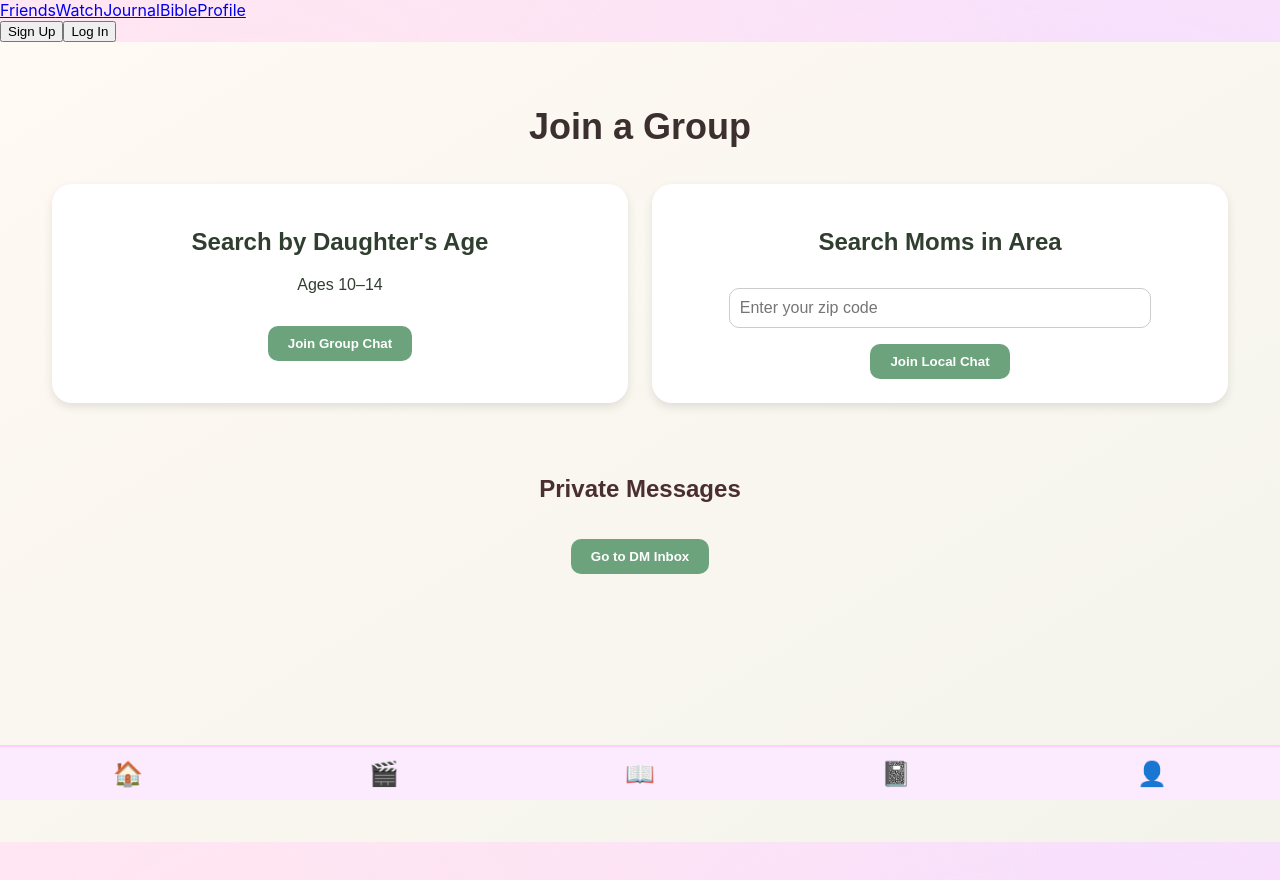
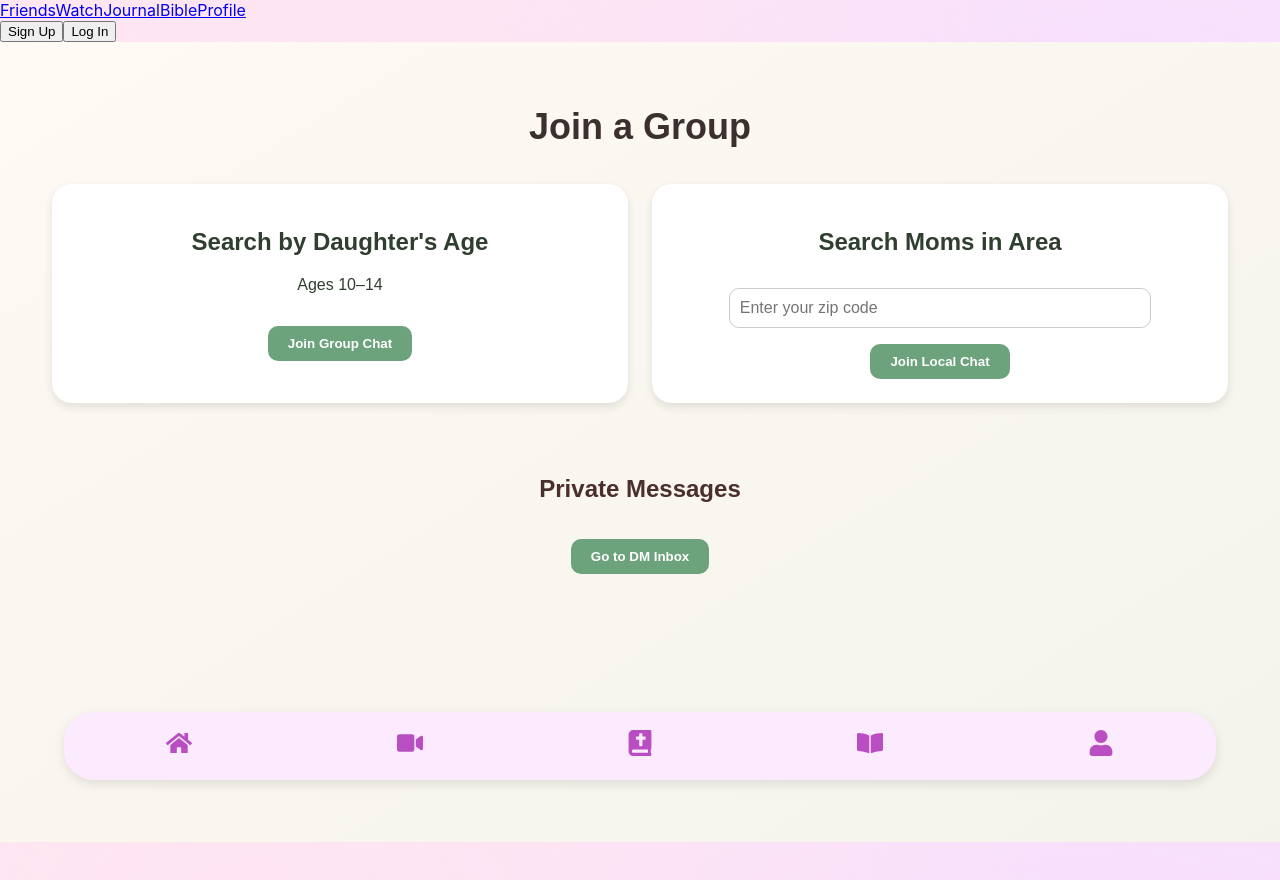
Before and after one commit to ESelf2025/my-vscode-project, a React (Create React App) app: page /guardian-community in a window 1280 px wide. Shown: the top 880 px of the page. Built offline with nearby package versions, Linux system fonts and the light colour scheme; no server answers.

Commit message:
Upgraded nav bar to React Icons and styled it all cute 💖

```diff
--- a/src/BottomNavBar.js
+++ b/src/BottomNavBar.js
@@ -1,14 +1,15 @@
 import React from 'react';
 import { Link } from 'react-router-dom';
+import { FaHome, FaVideo, FaBible, FaBookOpen, FaUser } from 'react-icons/fa';
 
 const BottomNavBar = () => {
   return (
     <div style={styles.navBar}>
-      <Link to="/" style={styles.icon}>🏠</Link>
-      <Link to="/watch" style={styles.icon}>🎬</Link>
-      <Link to="/bible" style={styles.icon}>📖</Link>
-      <Link to="/journal" style={styles.icon}>📓</Link>
-      <Link to="/profile" style={styles.icon}>👤</Link>
+      <Link to="/" style={styles.icon}><FaHome /></Link>
+      <Link to="/watch" style={styles.icon}><FaVideo /></Link>
+      <Link to="/bible" style={styles.icon}><FaBible /></Link>
+      <Link to="/journal" style={styles.icon}><FaBookOpen /></Link>
+      <Link to="/profile" style={styles.icon}><FaUser /></Link>
     </div>
   );
 };
@@ -16,18 +17,22 @@ const BottomNavBar = () => {
 const styles = {
   navBar: {
     position: 'fixed',
-    bottom: 0,
-    left: 0,
-    width: '100%',
+    bottom: '20px',
+    left: '50%',
+    transform: 'translateX(-50%)',
+    width: '90%',
     backgroundColor: '#fceaff',
-    borderTop: '2px solid #ffcfff',
+    borderRadius: '30px',
+    boxShadow: '0 4px 12px rgba(0, 0, 0, 0.1)',
     display: 'flex',
     justifyContent: 'space-around',
-    padding: '12px 0',
+    alignItems: 'center',
+    padding: '18px 0',
     zIndex: 1000,
   },
   icon: {
-    fontSize: '24px',
+    fontSize: '26px',
+    color: '#b94ec2', // Soft purple-pink
     textDecoration: 'none',
   }
 };
```
